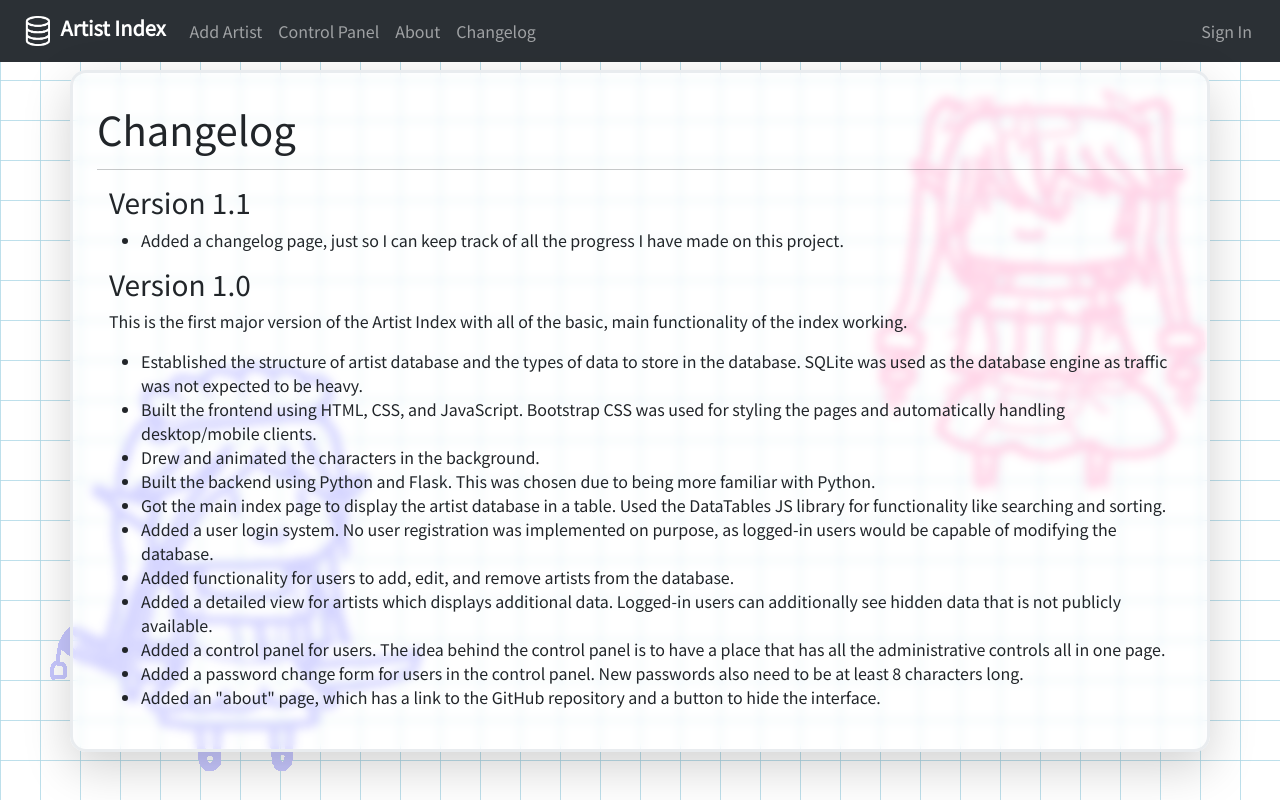
After one commit to Tsunderarislime/artist-index, a Flask app: page /changelog in a window 1280 px wide. The commit adds this page. Run offline with Flask 3, Linux system fonts and the light colour scheme; some libraries are stand-ins or nearby versions.

Commit message:
Added a changelog and rewrote part of the README

```diff
--- a/app/routes.py
+++ b/app/routes.py
@@ -190,3 +190,7 @@ def controlpanel():
 @app.route('/about')
 def about():
     return render_template('about.html', title='About')
+
+@app.route('/changelog')
+def changelog():
+    return render_template('changelog.html', title='Changelog')
--- a/app/templates/base.html
+++ b/app/templates/base.html
@@ -44,6 +44,9 @@
                     </li>
                     <li class="nav-item">
                         <a class="nav-link btn btn-dark" href="{{ url_for('about') }}">About</a>
+                    </li>
+                    <li class="nav-item">
+                        <a class="nav-link btn btn-dark" href="{{ url_for('changelog') }}">Changelog</a>
                     </li>
                 </ul>
                 <ul class="navbar-nav">
--- /dev/null
+++ b/app/templates/changelog.html
@@ -0,0 +1,35 @@
+{% extends "base.html" %}
+
+{% block title %}
+    <h1 class="mt-2">{{ title }}</h1>
+{% endblock %}
+
+{% block content %}
+    <div class="container-fluid">
+        <h3>Version 1.1</h3>
+        <ul>
+            <li>Added a changelog page, just so I can keep track of all the progress I have made on this project.</li>
+        </ul>
+    </div>
+    <div class="container-fluid">
+        <h3>Version 1.0</h3>
+        <p>
+            This is the first major version of the Artist Index with all of the basic, main functionality of the index working.
+        </p>
+        <ul>
+            <li>Established the structure of artist database and the types of data to store in the database. SQLite was used as the database engine as traffic was not
+                expected to be heavy.
+            </li>
+            <li>Built the frontend using HTML, CSS, and JavaScript. Bootstrap CSS was used for styling the pages and automatically handling desktop/mobile clients.</li>
+            <li>Drew and animated the characters in the background.</li>
+            <li>Built the backend using Python and Flask. This was chosen due to being more familiar with Python.</li>
+            <li>Got the main index page to display the artist database in a table. Used the DataTables JS library for functionality like searching and sorting.</li>
+            <li>Added a user login system. No user registration was implemented on purpose, as logged-in users would be capable of modifying the database.</li>
+            <li>Added functionality for users to add, edit, and remove artists from the database.</li>
+            <li>Added a detailed view for artists which displays additional data. Logged-in users can additionally see hidden data that is not publicly available.</li>
+            <li>Added a control panel for users. The idea behind the control panel is to have a place that has all the administrative controls all in one page.</li>
+            <li>Added a password change form for users in the control panel. New passwords also need to be at least 8 characters long.</li>
+            <li>Added an "about" page, which has a link to the GitHub repository and a button to hide the interface.</li>
+        </ul>
+    </div>
+{% endblock %}
```
Also changed, not shown: app/templates/about.html (+10 -1 lines), README.md.
